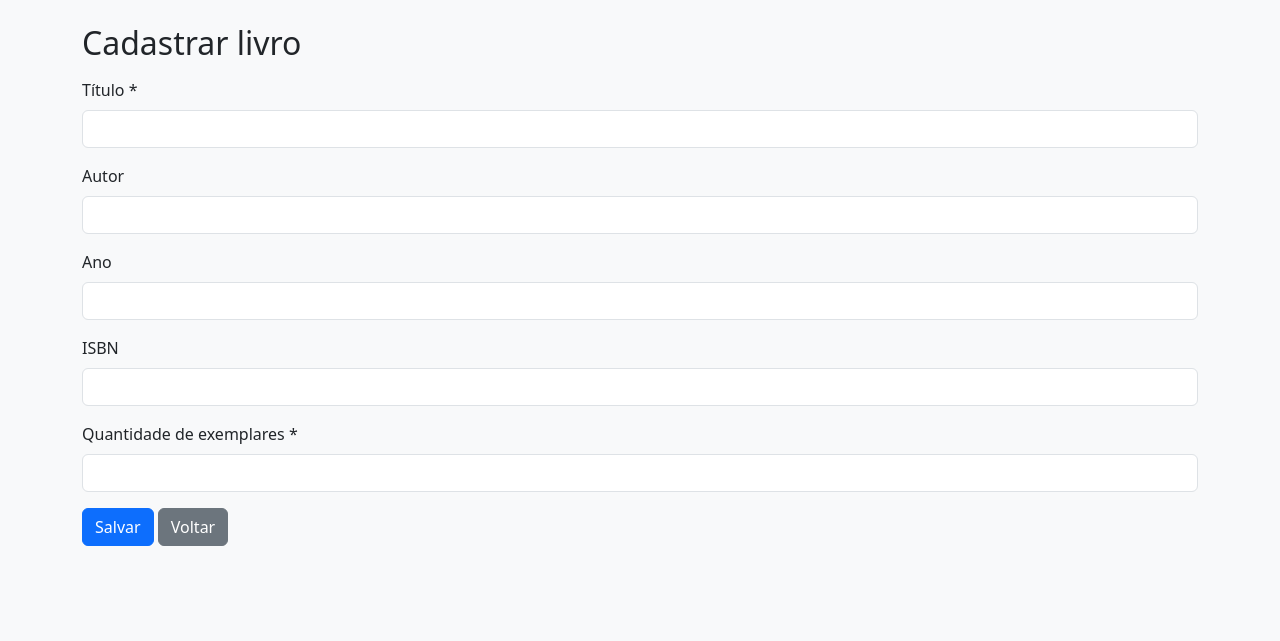
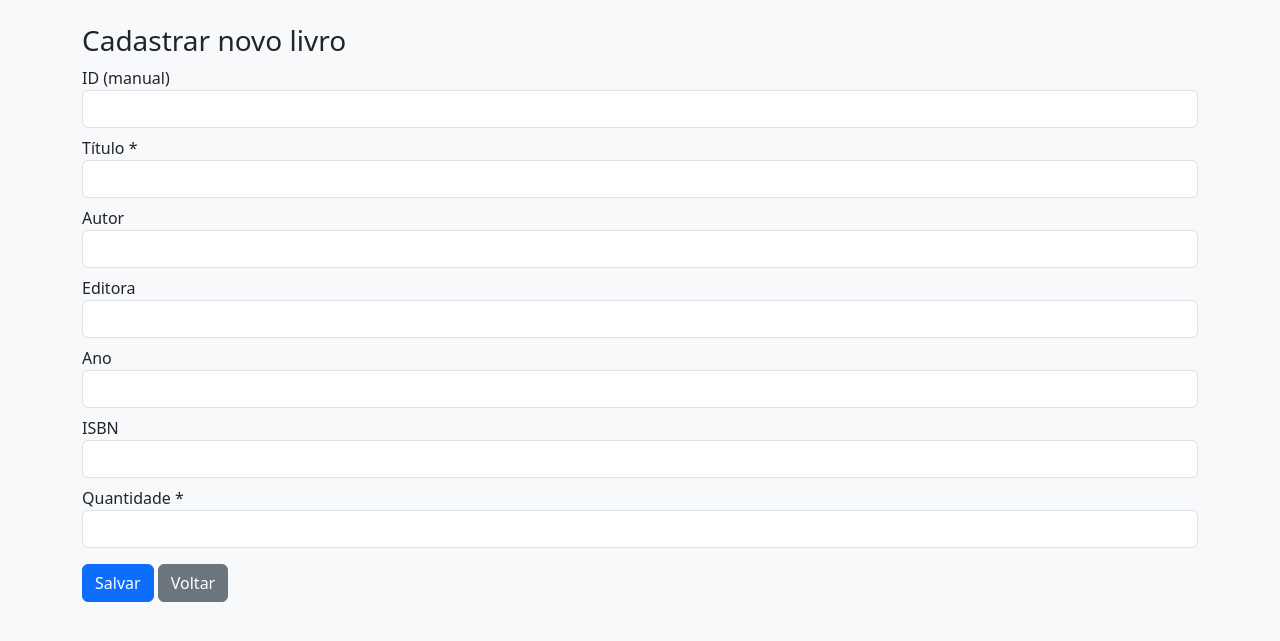
Before and after one commit to lucasmarista/maristabiblioteca, a Flask app: page /livros/novo in a window 1280 px wide. Shown: the part 56-697 px from the top of the page. Run offline with Flask 3, Linux system fonts and the light colour scheme.

Commit message:
Update livro_form.html

```diff
--- a/templates/livro_form.html
+++ b/templates/livro_form.html
@@ -1,29 +1,29 @@
 {% extends "base.html" %}
 {% block content %}
-<h2>Cadastrar livro</h2>
+<h3>Cadastrar novo livro</h3>
+<form method="post">
+  <label>ID (manual)</label>
+  <input type="number" name="id" class="form-control mb-2" required>
 
-<form method="post" class="mt-3">
-  <div class="mb-3">
-    <label class="form-label">Título *</label>
-    <input type="text" name="titulo" class="form-control" required>
-  </div>
-  <div class="mb-3">
-    <label class="form-label">Autor</label>
-    <input type="text" name="autor" class="form-control">
-  </div>
-  <div class="mb-3">
-    <label class="form-label">Ano</label>
-    <input type="number" name="ano" class="form-control">
-  </div>
-  <div class="mb-3">
-    <label class="form-label">ISBN</label>
-    <input type="text" name="isbn" class="form-control">
-  </div>
-  <div class="mb-3">
-    <label class="form-label">Quantidade de exemplares *</label>
-    <input type="number" name="quantidade" class="form-control" min="1" required>
-  </div>
+  <label>Título *</label>
+  <input type="text" name="titulo" class="form-control mb-2" required>
+
+  <label>Autor</label>
+  <input type="text" name="autor" class="form-control mb-2">
+
+  <label>Editora</label>
+  <input type="text" name="editora" class="form-control mb-2">
+
+  <label>Ano</label>
+  <input type="number" name="ano" class="form-control mb-2">
+
+  <label>ISBN</label>
+  <input type="text" name="isbn" class="form-control mb-2">
+
+  <label>Quantidade *</label>
+  <input type="number" name="quantidade" min="1" class="form-control mb-3" required>
+
   <button type="submit" class="btn btn-primary">Salvar</button>
-  <a href="{{ url_for('listar_livros') }}" class="btn btn-secondary">Voltar</a>
+  <a href="{{ url_for('index') }}" class="btn btn-secondary">Voltar</a>
 </form>
 {% endblock %}
```
